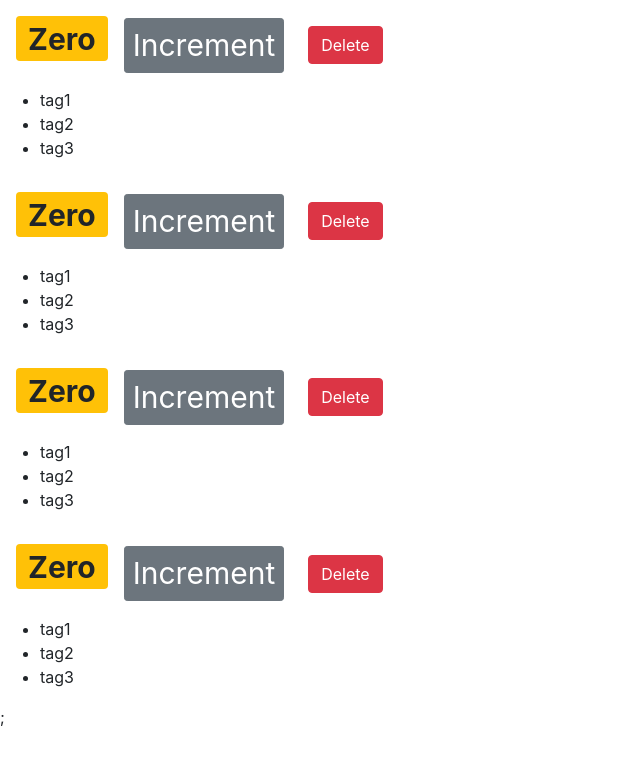
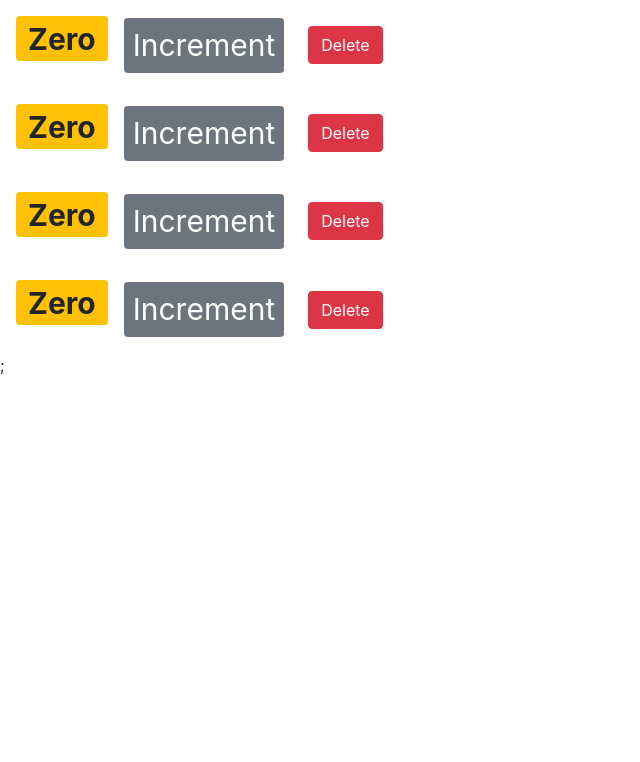
Before and after one commit to Hetav01/React-Counter-App, a React (Create React App) app: page / in a window 1280 px wide. Shown: the top 762 px of the page, without its empty margins (0-640 px from the left). Built offline with nearby package versions, Linux system fonts and the light colour scheme.

Commit message:
second commit of the day

```diff
--- a/src/components/counter.jsx
+++ b/src/components/counter.jsx
@@ -3,7 +3,7 @@ import React, { Component } from 'react';
 
 class Counter extends Component {   //here the class is being defined.
     state = {
-          value: this.props.value,
+          value: this.props.counter.value,
           imageUrl: "https://picsum.photos/200", //used for render random images.
           /*<img src={this.state.imageUrl}></img> */
           tags: ["tag1", "tag2", "tag3"], //if we want to render an array of item we basically use the Vanilla js method, of mapping.
@@ -59,9 +59,9 @@ class Counter extends Component {   //here the class is being defined.
             <button onClick={this.handleIncrement} style={this.style} className="btn btn-secondary btn-sm">
               Increment
             </button>
-            <button onClick={this.props.onDelete} className="btn btn-danger btn m-4">Delete</button>
+            <button onClick={() => this.props.onDelete(this.props.counter.id)} className="btn btn-danger btn m-4">Delete</button>
             {/*calling the method renderList() to render the lis */}
-            {this.renderList()}
+            {/*this.renderList()*/}
           </div>
           //the main reason of using a div here is that Babel doesn't know how to render two elements written simultaneously
           //so we need to wrap it in a div so as to run the createElement method.
--- a/src/components/counters.jsx
+++ b/src/components/counters.jsx
@@ -15,8 +15,10 @@ class Counters extends Component {
         ]
     };
 
-    handleDelete = () => {  //this is the event handler, these are always called in the parent file. i.e. the counters.jsx file.
-        console.log("delete event called")
+    handleDelete = counterID => {  //this is the event handler, these are always called in the parent file. i.e. the counters.jsx file.
+        const counters = this.state.counters.filter(c => c.id != counterID);
+        this.setState({counters: counters});
+        console.log(counterID);
     };
 
     render(){
@@ -25,8 +27,10 @@ class Counters extends Component {
             <div>
                 {this.state.counters.map(counters =>
                     <Counter
-                    key={counters.id}
-                    value={counters.value}
+                    key={counters.id} //this particular property is used by react internally and hence can't be used for calling purposes so id is used.
+                    /*value={counters.value}
+                    id={counters.id}*/ //instead of using these many prop. we can pass the object directly into the Counter.
+                    counter={counters}
                     onDelete={this.handleDelete}
                     />)
                 };
```
